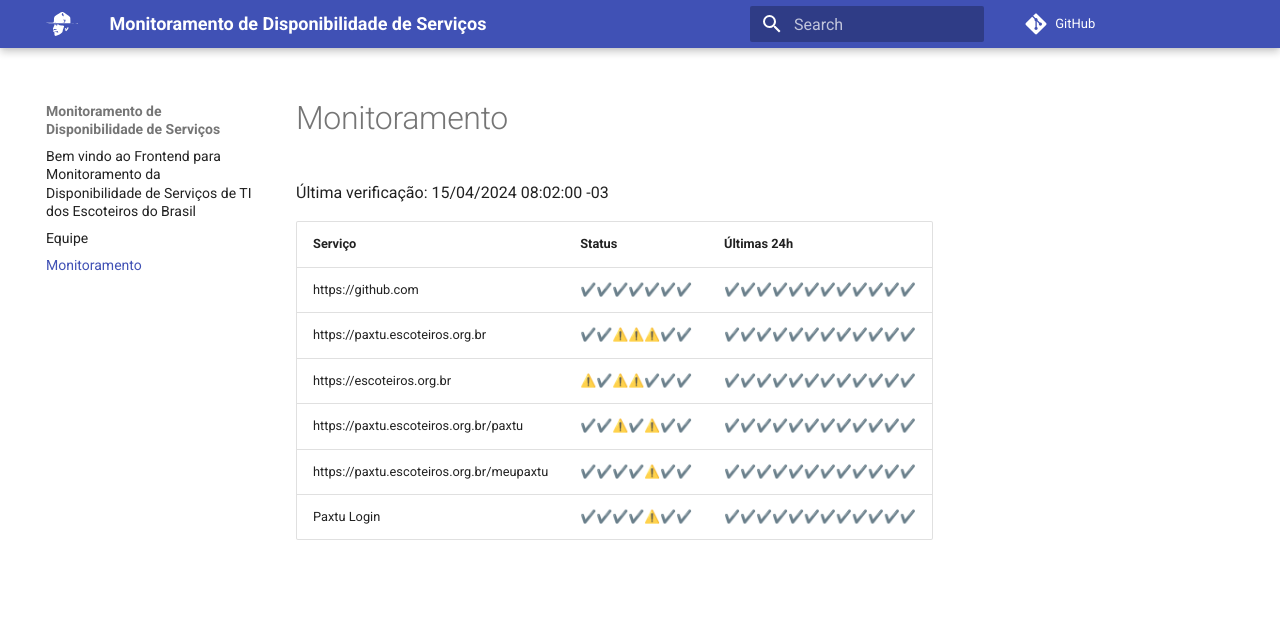
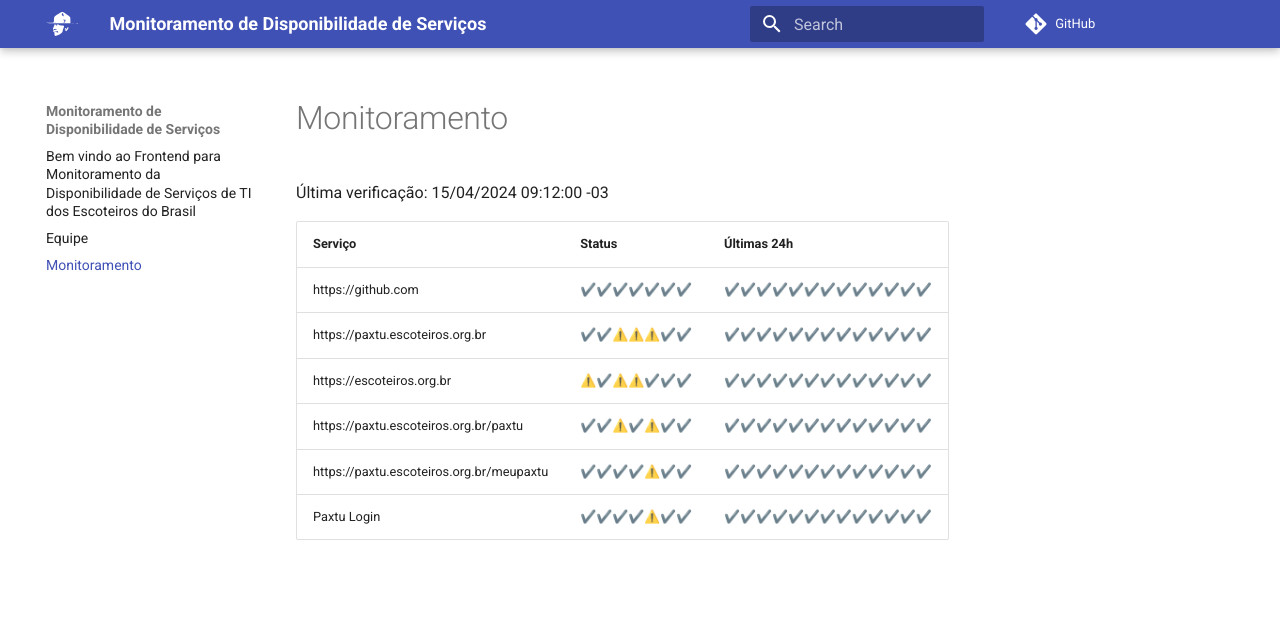
Before and after one commit to Escoteiros/docs, an MkDocs documentation site: the page built from docs/uptime.md, in a window 1280 px wide. Shown: the top 629 px of the page. Built offline with MkDocs 1.6.1 and Material for MkDocs 9.7.7, drawn with Linux system fonts in a browser that asks for light colours; comment, search, counter and statistics services are not loaded.

Commit message:
[UPTIME] updating data

```diff
--- a/docs/uptime.md
+++ b/docs/uptime.md
@@ -1,12 +1,12 @@
 # Monitoramento
 
-Última verificação: 15/04/2024 08:02:00 -03
+Última verificação: 15/04/2024 09:12:00 -03
 
 |Serviço|Status|Últimas 24h|
 |---|---|---|
-|https://github.com|<span title="2024-04-08: OK=24">✔️</span><span title="2024-04-09: OK=24">✔️</span><span title="2024-04-10: OK=24">✔️</span><span title="2024-04-11: OK=24">✔️</span><span title="2024-04-12: OK=24">✔️</span><span title="2024-04-13: OK=24">✔️</span><span title="2024-04-14: OK=7">✔️</span>|<span title="14/04/2024 11:25:00 -03 : 200">✔️</span><span title="14/04/2024 18:09:00 -03 : 200">✔️</span><span title="14/04/2024 20:29:00 -03 : 200">✔️</span><span title="15/04/2024 00:00:00 -03 : 200">✔️</span><span title="15/04/2024 01:13:00 -03 : 200">✔️</span><span title="15/04/2024 02:06:00 -03 : 200">✔️</span><span title="15/04/2024 03:09:00 -03 : 200">✔️</span><span title="15/04/2024 04:04:00 -03 : 200">✔️</span><span title="15/04/2024 05:07:00 -03 : 200">✔️</span><span title="15/04/2024 06:05:00 -03 : 200">✔️</span><span title="15/04/2024 07:05:00 -03 : 200">✔️</span><span title="15/04/2024 08:02:00 -03 : 200">✔️</span>|
-|https://paxtu.escoteiros.org.br|<span title="2024-04-08: OK=24">✔️</span><span title="2024-04-09: OK=24">✔️</span><span title="2024-04-10: OK=23, Falhas=1">⚠️</span><span title="2024-04-11: OK=23, Falhas=1">⚠️</span><span title="2024-04-12: OK=23, Falhas=1">⚠️</span><span title="2024-04-13: OK=24">✔️</span><span title="2024-04-14: OK=7">✔️</span>|<span title="14/04/2024 11:25:00 -03 : 200">✔️</span><span title="14/04/2024 18:09:00 -03 : 200">✔️</span><span title="14/04/2024 20:29:00 -03 : 200">✔️</span><span title="15/04/2024 00:00:00 -03 : 200">✔️</span><span title="15/04/2024 01:13:00 -03 : 200">✔️</span><span title="15/04/2024 02:06:00 -03 : 200">✔️</span><span title="15/04/2024 03:09:00 -03 : 200">✔️</span><span title="15/04/2024 04:04:00 -03 : 200">✔️</span><span title="15/04/2024 05:07:00 -03 : 200">✔️</span><span title="15/04/2024 06:05:00 -03 : 200">✔️</span><span title="15/04/2024 07:05:00 -03 : 200">✔️</span><span title="15/04/2024 08:02:00 -03 : 200">✔️</span>|
-|https://escoteiros.org.br|<span title="2024-04-08: OK=23, Falhas=1">⚠️</span><span title="2024-04-09: OK=24">✔️</span><span title="2024-04-10: OK=23, Falhas=1">⚠️</span><span title="2024-04-11: OK=23, Falhas=1">⚠️</span><span title="2024-04-12: OK=24">✔️</span><span title="2024-04-13: OK=24">✔️</span><span title="2024-04-14: OK=7">✔️</span>|<span title="14/04/2024 11:25:00 -03 : 200">✔️</span><span title="14/04/2024 18:09:00 -03 : 200">✔️</span><span title="14/04/2024 20:29:00 -03 : 200">✔️</span><span title="15/04/2024 00:00:00 -03 : 200">✔️</span><span title="15/04/2024 01:13:00 -03 : 200">✔️</span><span title="15/04/2024 02:06:00 -03 : 200">✔️</span><span title="15/04/2024 03:09:00 -03 : 200">✔️</span><span title="15/04/2024 04:04:00 -03 : 200">✔️</span><span title="15/04/2024 05:07:00 -03 : 200">✔️</span><span title="15/04/2024 06:05:00 -03 : 200">✔️</span><span title="15/04/2024 07:05:00 -03 : 200">✔️</span><span title="15/04/2024 08:02:00 -03 : 200">✔️</span>|
-|https://paxtu.escoteiros.org.br/paxtu|<span title="2024-04-08: OK=24">✔️</span><span title="2024-04-09: OK=24">✔️</span><span title="2024-04-10: OK=23, Falhas=1">⚠️</span><span title="2024-04-11: OK=24">✔️</span><span title="2024-04-12: OK=23, Falhas=1">⚠️</span><span title="2024-04-13: OK=24">✔️</span><span title="2024-04-14: OK=7">✔️</span>|<span title="14/04/2024 11:25:00 -03 : 200">✔️</span><span title="14/04/2024 18:09:00 -03 : 200">✔️</span><span title="14/04/2024 20:29:00 -03 : 200">✔️</span><span title="15/04/2024 00:00:00 -03 : 200">✔️</span><span title="15/04/2024 01:13:00 -03 : 200">✔️</span><span title="15/04/2024 02:06:00 -03 : 200">✔️</span><span title="15/04/2024 03:09:00 -03 : 200">✔️</span><span title="15/04/2024 04:04:00 -03 : 200">✔️</span><span title="15/04/2024 05:07:00 -03 : 200">✔️</span><span title="15/04/2024 06:05:00 -03 : 200">✔️</span><span title="15/04/2024 07:05:00 -03 : 200">✔️</span><span title="15/04/2024 08:02:00 -03 : 200">✔️</span>|
-|https://paxtu.escoteiros.org.br/meupaxtu|<span title="2024-04-08: OK=24">✔️</span><span title="2024-04-09: OK=24">✔️</span><span title="2024-04-10: OK=24">✔️</span><span title="2024-04-11: OK=24">✔️</span><span title="2024-04-12: OK=23, Falhas=1">⚠️</span><span title="2024-04-13: OK=24">✔️</span><span title="2024-04-14: OK=7">✔️</span>|<span title="14/04/2024 11:25:00 -03 : 200">✔️</span><span title="14/04/2024 18:09:00 -03 : 200">✔️</span><span title="14/04/2024 20:29:00 -03 : 200">✔️</span><span title="15/04/2024 00:00:00 -03 : 200">✔️</span><span title="15/04/2024 01:13:00 -03 : 200">✔️</span><span title="15/04/2024 02:06:00 -03 : 200">✔️</span><span title="15/04/2024 03:09:00 -03 : 200">✔️</span><span title="15/04/2024 04:04:00 -03 : 200">✔️</span><span title="15/04/2024 05:07:00 -03 : 200">✔️</span><span title="15/04/2024 06:05:00 -03 : 200">✔️</span><span title="15/04/2024 07:05:00 -03 : 200">✔️</span><span title="15/04/2024 08:02:00 -03 : 200">✔️</span>|
-|Paxtu Login|<span title="2024-04-08: OK=24">✔️</span><span title="2024-04-09: OK=24">✔️</span><span title="2024-04-10: OK=24">✔️</span><span title="2024-04-11: OK=24">✔️</span><span title="2024-04-12: OK=23, Falhas=1">⚠️</span><span title="2024-04-13: OK=24">✔️</span><span title="2024-04-14: OK=7">✔️</span>|<span title="14/04/2024 11:25:00 -03 : 200">✔️</span><span title="14/04/2024 18:09:00 -03 : 200">✔️</span><span title="14/04/2024 20:29:00 -03 : 200">✔️</span><span title="15/04/2024 00:00:00 -03 : 200">✔️</span><span title="15/04/2024 01:13:00 -03 : 200">✔️</span><span title="15/04/2024 02:06:00 -03 : 200">✔️</span><span title="15/04/2024 03:09:00 -03 : 200">✔️</span><span title="15/04/2024 04:04:00 -03 : 200">✔️</span><span title="15/04/2024 05:07:00 -03 : 200">✔️</span><span title="15/04/2024 06:05:00 -03 : 200">✔️</span><span title="15/04/2024 07:05:00 -03 : 200">✔️</span><span title="15/04/2024 08:02:00 -03 : 200">✔️</span>|
+|https://github.com|<span title="2024-04-08: OK=24">✔️</span><span title="2024-04-09: OK=24">✔️</span><span title="2024-04-10: OK=24">✔️</span><span title="2024-04-11: OK=24">✔️</span><span title="2024-04-12: OK=24">✔️</span><span title="2024-04-13: OK=24">✔️</span><span title="2024-04-14: OK=7">✔️</span>|<span title="14/04/2024 11:25:00 -03 : 200">✔️</span><span title="14/04/2024 18:09:00 -03 : 200">✔️</span><span title="14/04/2024 20:29:00 -03 : 200">✔️</span><span title="15/04/2024 00:00:00 -03 : 200">✔️</span><span title="15/04/2024 01:13:00 -03 : 200">✔️</span><span title="15/04/2024 02:06:00 -03 : 200">✔️</span><span title="15/04/2024 03:09:00 -03 : 200">✔️</span><span title="15/04/2024 04:04:00 -03 : 200">✔️</span><span title="15/04/2024 05:07:00 -03 : 200">✔️</span><span title="15/04/2024 06:05:00 -03 : 200">✔️</span><span title="15/04/2024 07:05:00 -03 : 200">✔️</span><span title="15/04/2024 08:02:00 -03 : 200">✔️</span><span title="15/04/2024 09:12:00 -03 : 200">✔️</span>|
+|https://paxtu.escoteiros.org.br|<span title="2024-04-08: OK=24">✔️</span><span title="2024-04-09: OK=24">✔️</span><span title="2024-04-10: OK=23, Falhas=1">⚠️</span><span title="2024-04-11: OK=23, Falhas=1">⚠️</span><span title="2024-04-12: OK=23, Falhas=1">⚠️</span><span title="2024-04-13: OK=24">✔️</span><span title="2024-04-14: OK=7">✔️</span>|<span title="14/04/2024 11:25:00 -03 : 200">✔️</span><span title="14/04/2024 18:09:00 -03 : 200">✔️</span><span title="14/04/2024 20:29:00 -03 : 200">✔️</span><span title="15/04/2024 00:00:00 -03 : 200">✔️</span><span title="15/04/2024 01:13:00 -03 : 200">✔️</span><span title="15/04/2024 02:06:00 -03 : 200">✔️</span><span title="15/04/2024 03:09:00 -03 : 200">✔️</span><span title="15/04/2024 04:04:00 -03 : 200">✔️</span><span title="15/04/2024 05:07:00 -03 : 200">✔️</span><span title="15/04/2024 06:05:00 -03 : 200">✔️</span><span title="15/04/2024 07:05:00 -03 : 200">✔️</span><span title="15/04/2024 08:02:00 -03 : 200">✔️</span><span title="15/04/2024 09:12:00 -03 : 200">✔️</span>|
+|https://escoteiros.org.br|<span title="2024-04-08: OK=23, Falhas=1">⚠️</span><span title="2024-04-09: OK=24">✔️</span><span title="2024-04-10: OK=23, Falhas=1">⚠️</span><span title="2024-04-11: OK=23, Falhas=1">⚠️</span><span title="2024-04-12: OK=24">✔️</span><span title="2024-04-13: OK=24">✔️</span><span title="2024-04-14: OK=7">✔️</span>|<span title="14/04/2024 11:25:00 -03 : 200">✔️</span><span title="14/04/2024 18:09:00 -03 : 200">✔️</span><span title="14/04/2024 20:29:00 -03 : 200">✔️</span><span title="15/04/2024 00:00:00 -03 : 200">✔️</span><span title="15/04/2024 01:13:00 -03 : 200">✔️</span><span title="15/04/2024 02:06:00 -03 : 200">✔️</span><span title="15/04/2024 03:09:00 -03 : 200">✔️</span><span title="15/04/2024 04:04:00 -03 : 200">✔️</span><span title="15/04/2024 05:07:00 -03 : 200">✔️</span><span title="15/04/2024 06:05:00 -03 : 200">✔️</span><span title="15/04/2024 07:05:00 -03 : 200">✔️</span><span title="15/04/2024 08:02:00 -03 : 200">✔️</span><span title="15/04/2024 09:12:00 -03 : 200">✔️</span>|
+|https://paxtu.escoteiros.org.br/paxtu|<span title="2024-04-08: OK=24">✔️</span><span title="2024-04-09: OK=24">✔️</span><span title="2024-04-10: OK=23, Falhas=1">⚠️</span><span title="2024-04-11: OK=24">✔️</span><span title="2024-04-12: OK=23, Falhas=1">⚠️</span><span title="2024-04-13: OK=24">✔️</span><span title="2024-04-14: OK=7">✔️</span>|<span title="14/04/2024 11:25:00 -03 : 200">✔️</span><span title="14/04/2024 18:09:00 -03 : 200">✔️</span><span title="14/04/2024 20:29:00 -03 : 200">✔️</span><span title="15/04/2024 00:00:00 -03 : 200">✔️</span><span title="15/04/2024 01:13:00 -03 : 200">✔️</span><span title="15/04/2024 02:06:00 -03 : 200">✔️</span><span title="15/04/2024 03:09:00 -03 : 200">✔️</span><span title="15/04/2024 04:04:00 -03 : 200">✔️</span><span title="15/04/2024 05:07:00 -03 : 200">✔️</span><span title="15/04/2024 06:05:00 -03 : 200">✔️</span><span title="15/04/2024 07:05:00 -03 : 200">✔️</span><span title="15/04/2024 08:02:00 -03 : 200">✔️</span><span title="15/04/2024 09:12:00 -03 : 200">✔️</span>|
+|https://paxtu.escoteiros.org.br/meupaxtu|<span title="2024-04-08: OK=24">✔️</span><span title="2024-04-09: OK=24">✔️</span><span title="2024-04-10: OK=24">✔️</span><span title="2024-04-11: OK=24">✔️</span><span title="2024-04-12: OK=23, Falhas=1">⚠️</span><span title="2024-04-13: OK=24">✔️</span><span title="2024-04-14: OK=7">✔️</span>|<span title="14/04/2024 11:25:00 -03 : 200">✔️</span><span title="14/04/2024 18:09:00 -03 : 200">✔️</span><span title="14/04/2024 20:29:00 -03 : 200">✔️</span><span title="15/04/2024 00:00:00 -03 : 200">✔️</span><span title="15/04/2024 01:13:00 -03 : 200">✔️</span><span title="15/04/2024 02:06:00 -03 : 200">✔️</span><span title="15/04/2024 03:09:00 -03 : 200">✔️</span><span title="15/04/2024 04:04:00 -03 : 200">✔️</span><span title="15/04/2024 05:07:00 -03 : 200">✔️</span><span title="15/04/2024 06:05:00 -03 : 200">✔️</span><span title="15/04/2024 07:05:00 -03 : 200">✔️</span><span title="15/04/2024 08:02:00 -03 : 200">✔️</span><span title="15/04/2024 09:12:00 -03 : 200">✔️</span>|
+|Paxtu Login|<span title="2024-04-08: OK=24">✔️</span><span title="2024-04-09: OK=24">✔️</span><span title="2024-04-10: OK=24">✔️</span><span title="2024-04-11: OK=24">✔️</span><span title="2024-04-12: OK=23, Falhas=1">⚠️</span><span title="2024-04-13: OK=24">✔️</span><span title="2024-04-14: OK=7">✔️</span>|<span title="14/04/2024 11:25:00 -03 : 200">✔️</span><span title="14/04/2024 18:09:00 -03 : 200">✔️</span><span title="14/04/2024 20:29:00 -03 : 200">✔️</span><span title="15/04/2024 00:00:00 -03 : 200">✔️</span><span title="15/04/2024 01:13:00 -03 : 200">✔️</span><span title="15/04/2024 02:06:00 -03 : 200">✔️</span><span title="15/04/2024 03:09:00 -03 : 200">✔️</span><span title="15/04/2024 04:04:00 -03 : 200">✔️</span><span title="15/04/2024 05:07:00 -03 : 200">✔️</span><span title="15/04/2024 06:05:00 -03 : 200">✔️</span><span title="15/04/2024 07:05:00 -03 : 200">✔️</span><span title="15/04/2024 08:02:00 -03 : 200">✔️</span><span title="15/04/2024 09:12:00 -03 : 200">✔️</span>|
```
Also changed, not shown: 1 other file.
